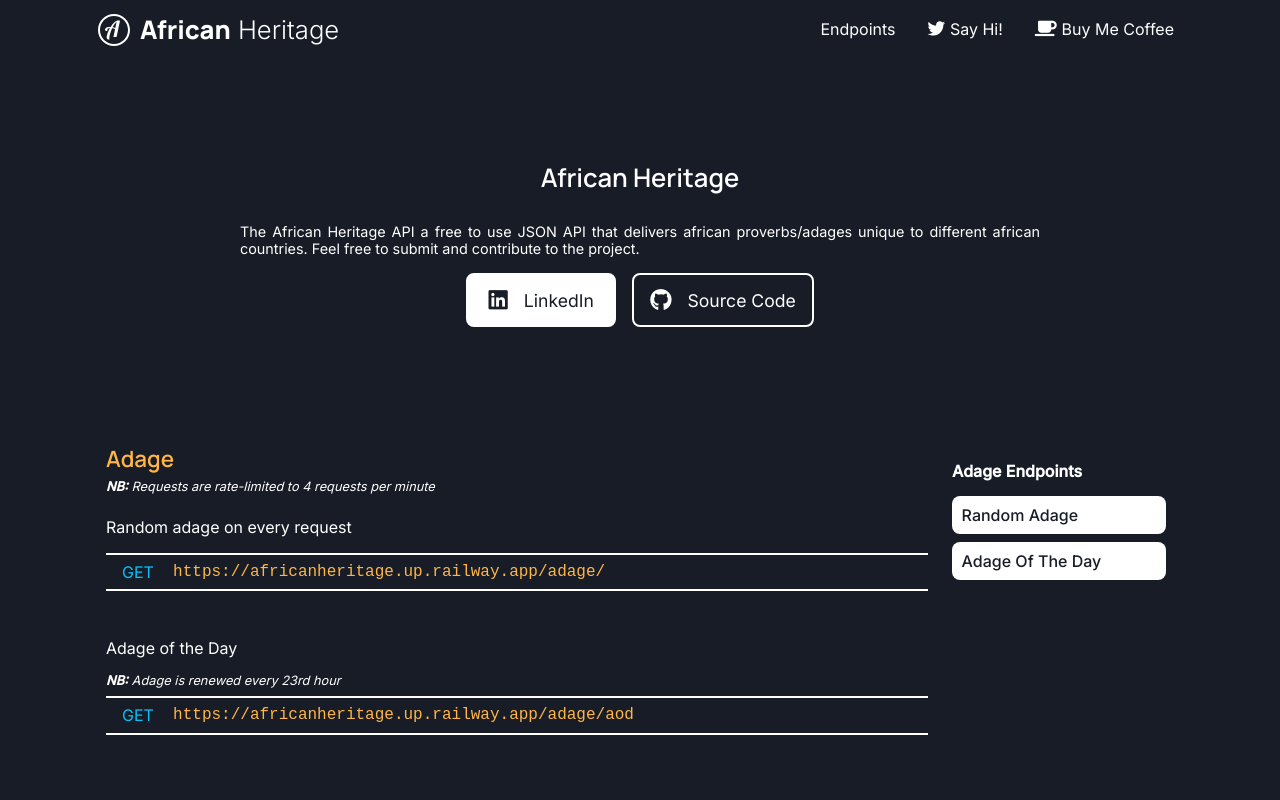
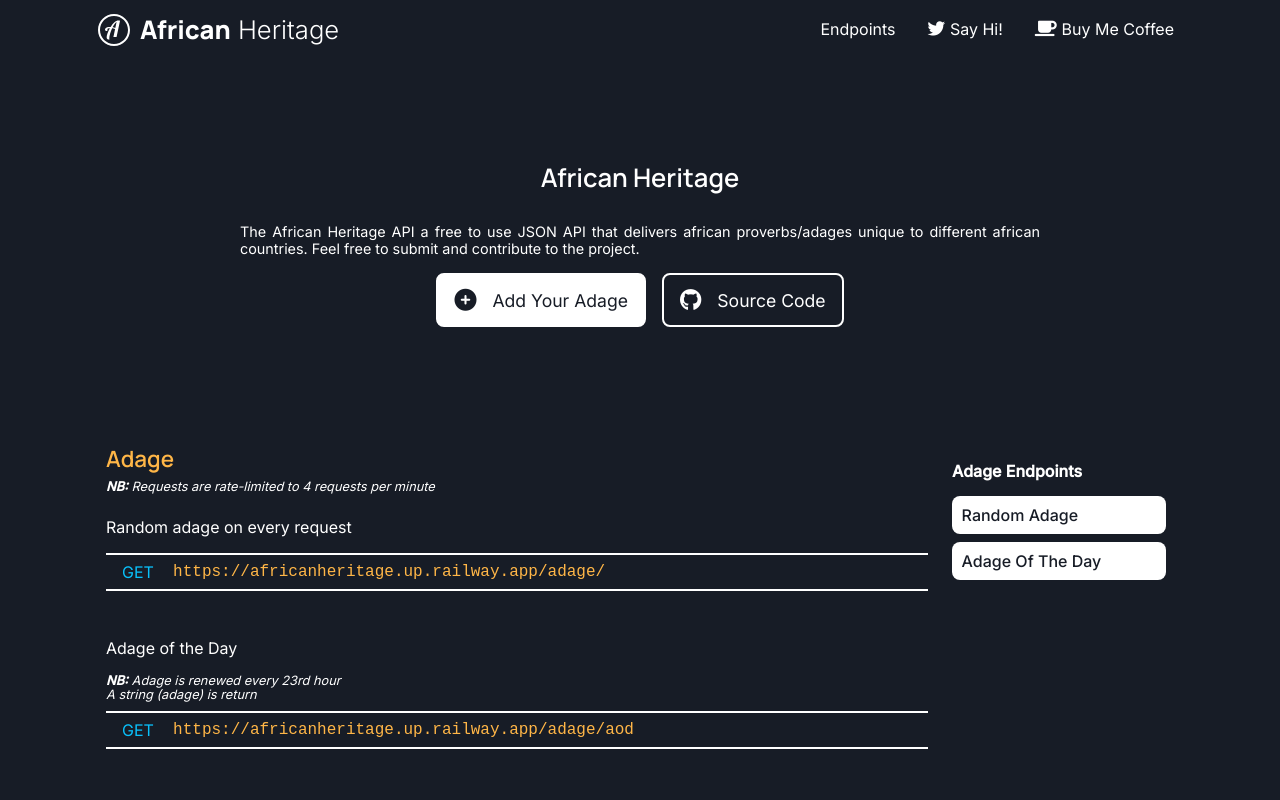
Before and after one commit to elvis-ndubuisi/african_adages_client, a Svelte app: page / in a window 1280 px wide. Shown: the top 800 px of the page. Built offline with nearby package versions, Linux system fonts and the light colour scheme; no server answers; a web font is replaced by a local one.

Commit message:
added join button

```diff
--- a/src/pages/Home.svelte
+++ b/src/pages/Home.svelte
@@ -39,8 +39,8 @@
             </p>
 
             <section class="home-button">
-                <!-- <ButtonCTA><a href="/login" use:link><i class="fa-solid fa-circle-plus fa-lg"></i> <span>add your adage</span></a></ButtonCTA> -->
-                <ButtonCTA><a href="https://www.linkedin.com/in/simplyelvis"><i class="fa-brands fa-linkedin fa-lg"></i> <span>linkedIn</span></a></ButtonCTA>
+                <ButtonCTA><a href="/login" use:link><i class="fa-solid fa-circle-plus fa-lg"></i> <span>add your adage</span></a></ButtonCTA>
+                <!-- <ButtonCTA><a href="https://www.linkedin.com/in/simplyelvis"><i class="fa-brands fa-linkedin fa-lg"></i> <span>linkedIn</span></a></ButtonCTA> -->
                 <ButtonCtaDark><a href="https://github.com/elvis-ndubuisi/african_heritage_api" target="_blank"><i class="fa-brands fa-github fa-lg"></i> <span>Source Code </span></a></ButtonCtaDark>
             </section>
         </section>
@@ -95,6 +95,7 @@
         <section id="AOD">
             <p>Adage of the Day</p>
             <small class="note"><b>NB:</b> Adage is renewed every 23rd hour</small>
+            <small class="note">A string (adage) is return</small>
             <section class="request">
                 <span class="method">GET</span>
                 <code class="url">https://africanheritage.up.railway.app/adage/aod</code>
```
